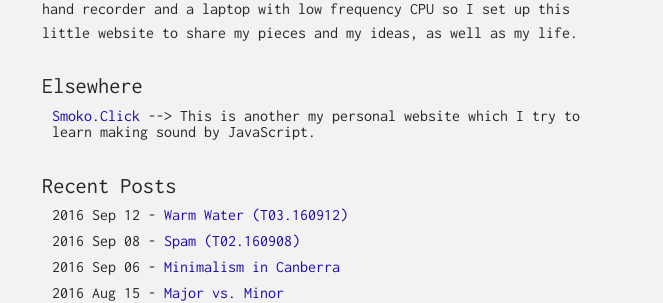
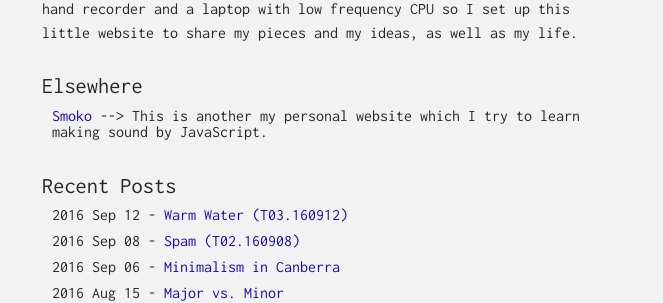
Before and after one commit to Busker-Yeh/Busker-Yeh.GitHub.IO, a Jekyll site: the page built from index.html, in a window 1280 px wide. Shown: the part 280-583 px from the top of the page, without its empty margins (308-971 px from the left). Built offline with Jekyll 4.4.1, drawn with Linux system fonts in a browser that asks for light colours; comment, search, counter and statistics services are not loaded.

Commit message:
Update index.html

```diff
--- a/index.html
+++ b/index.html
@@ -11,7 +11,7 @@ layout: default
 <div class="portfolio">
 	<h1>Elsewhere</h1>
 	<ul>
-		<li><a href="http://Smoko.Click">Smoko.Click</a> --> This is another my personal website which I try to learn making sound by JavaScript.</li>
+		<li><a href="http://Smoko.YesMusic.PW">Smoko</a> --> This is another my personal website which I try to learn making sound by JavaScript.</li>
 	</ul>
 </div>
 
```
